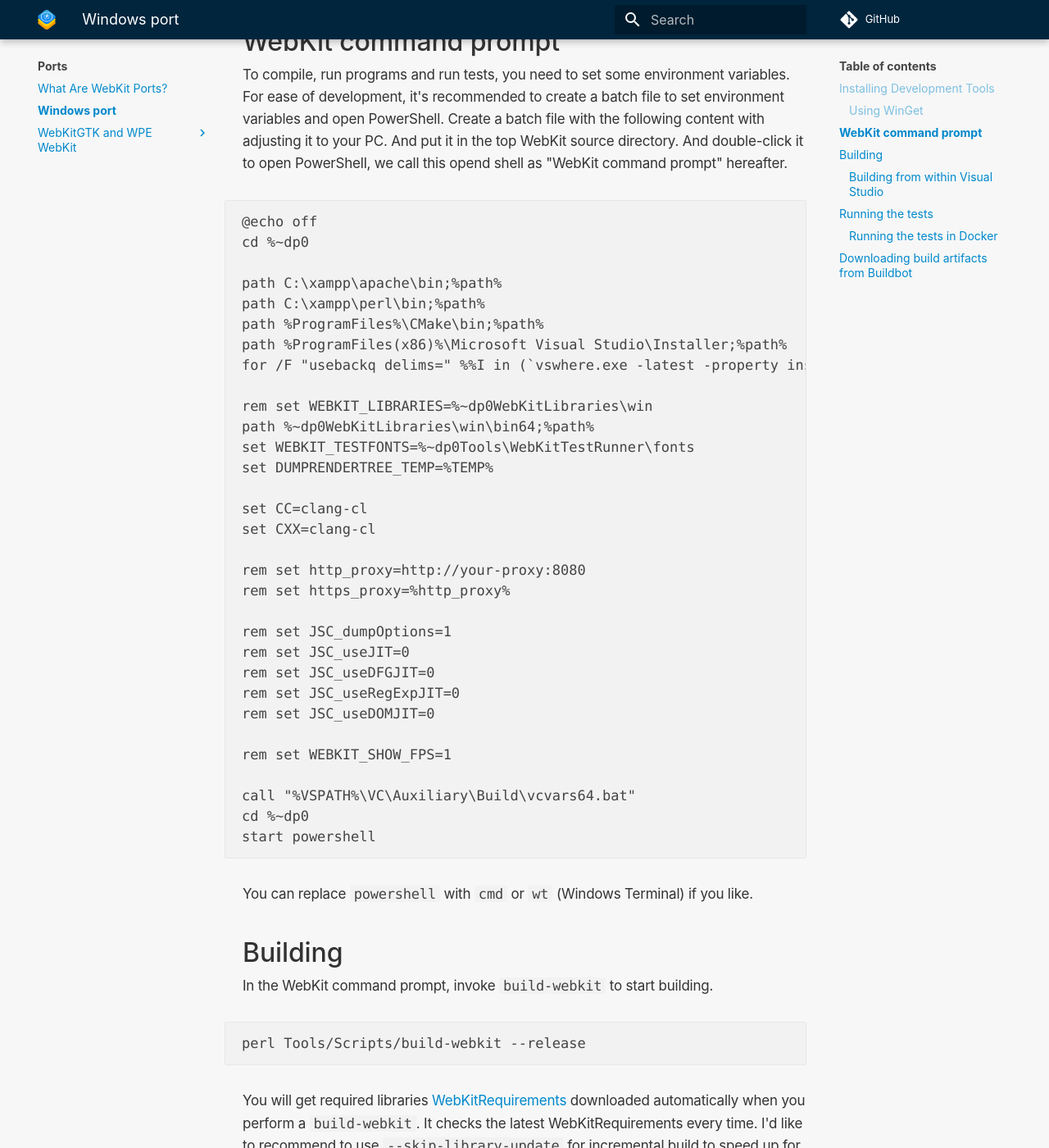
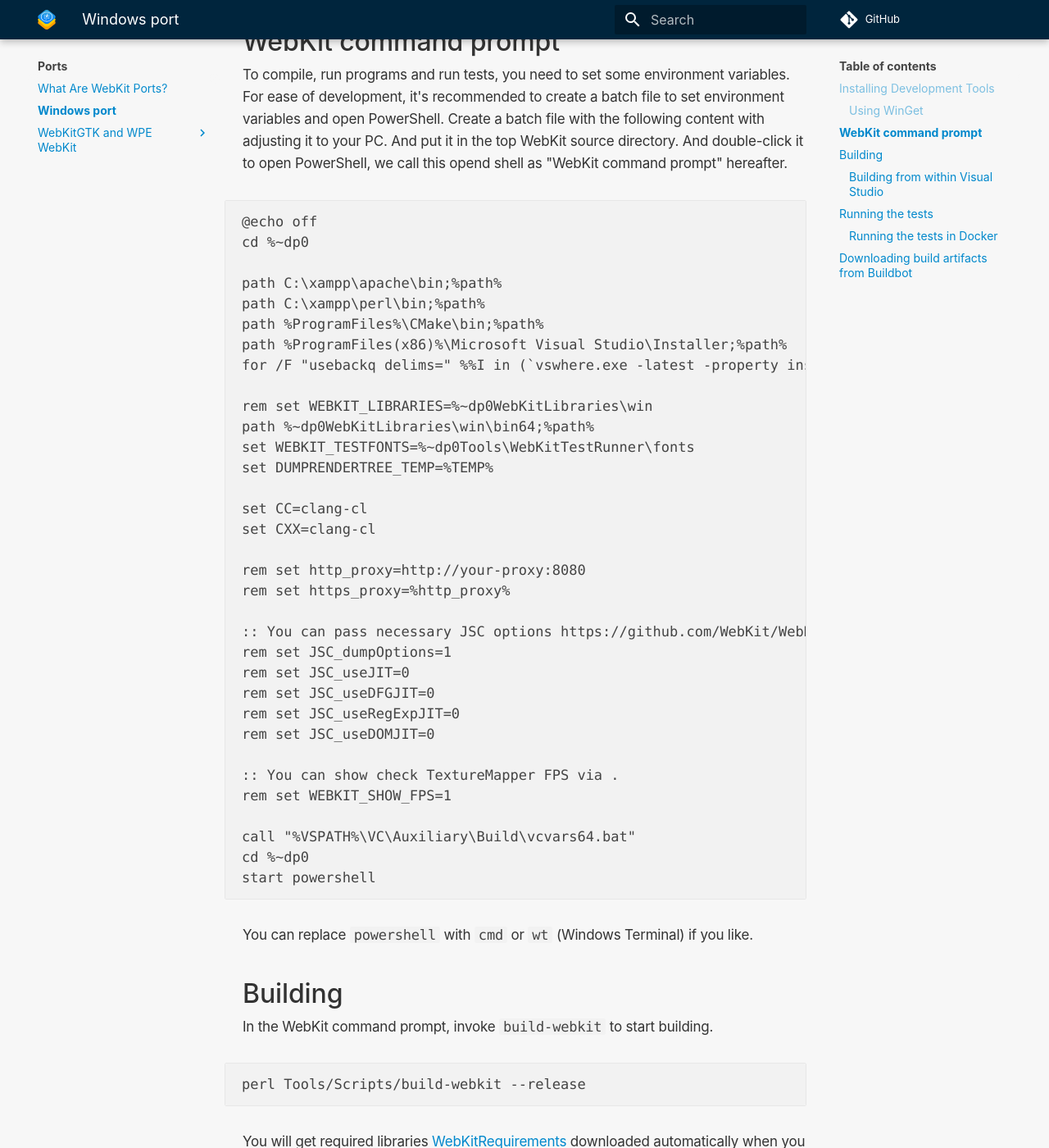
Before and after one commit to WebKit/Documentation, an MkDocs documentation site: the page built from docs/Ports/WindowsPort.md, in a window 1280 px wide and 1400 px high, scrolled down 1531 px. Shown: the whole window at 82% size. Built offline with MkDocs 1.6.1 and Material for MkDocs 9.7.7, drawn with Linux system fonts in a browser that asks for light colours; comment, search, counter and statistics services are not loaded.

Commit message:
add: supplemental comments on environmental variables

```diff
--- a/docs/Ports/WindowsPort.md
+++ b/docs/Ports/WindowsPort.md
@@ -77,12 +77,14 @@ set CXX=clang-cl
 rem set http_proxy=http://your-proxy:8080
 rem set https_proxy=%http_proxy%
 
+:: You can pass necessary JSC options https://github.com/WebKit/WebKit/blob/main/Source/JavaScriptCore/runtime/OptionsList.h#L83-L607.
 rem set JSC_dumpOptions=1
 rem set JSC_useJIT=0
 rem set JSC_useDFGJIT=0
 rem set JSC_useRegExpJIT=0
 rem set JSC_useDOMJIT=0
 
+:: You can show check TextureMapper FPS via .
 rem set WEBKIT_SHOW_FPS=1
 
 call "%VSPATH%\VC\Auxiliary\Build\vcvars64.bat"
```
